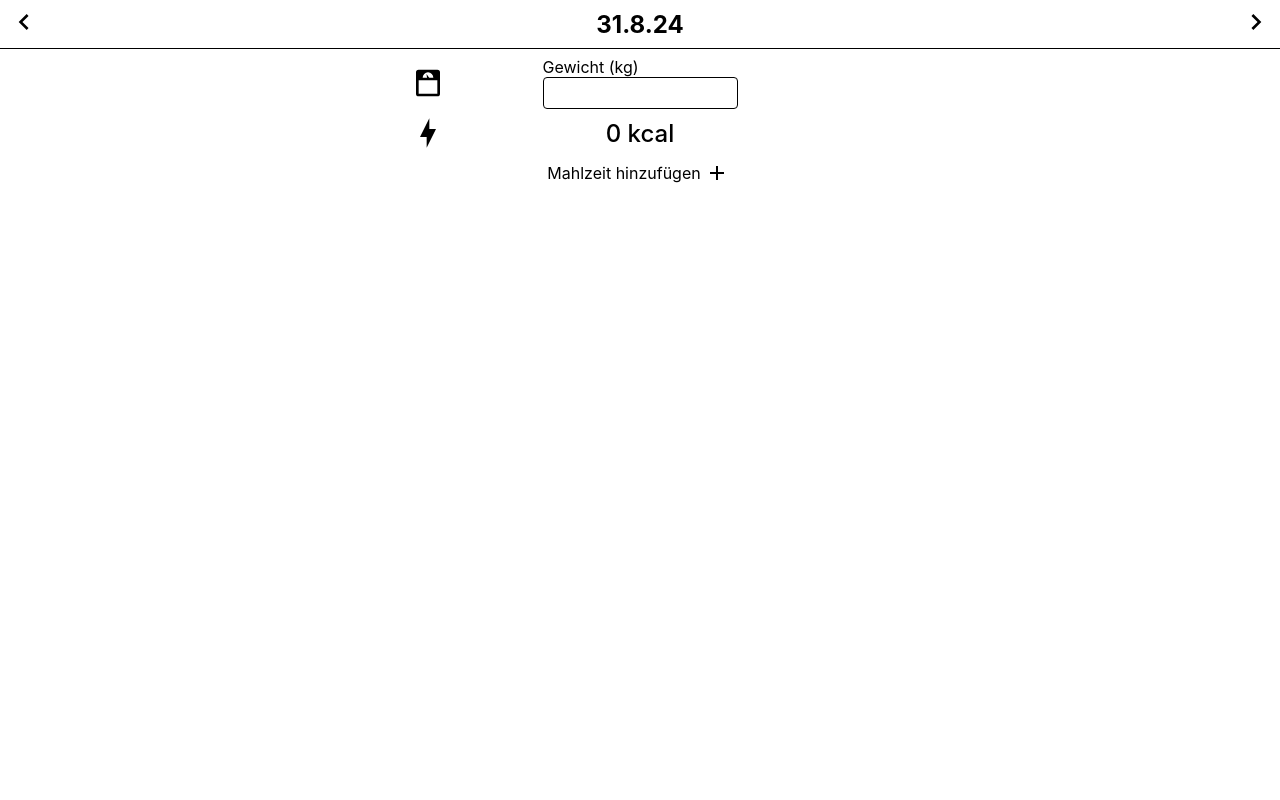
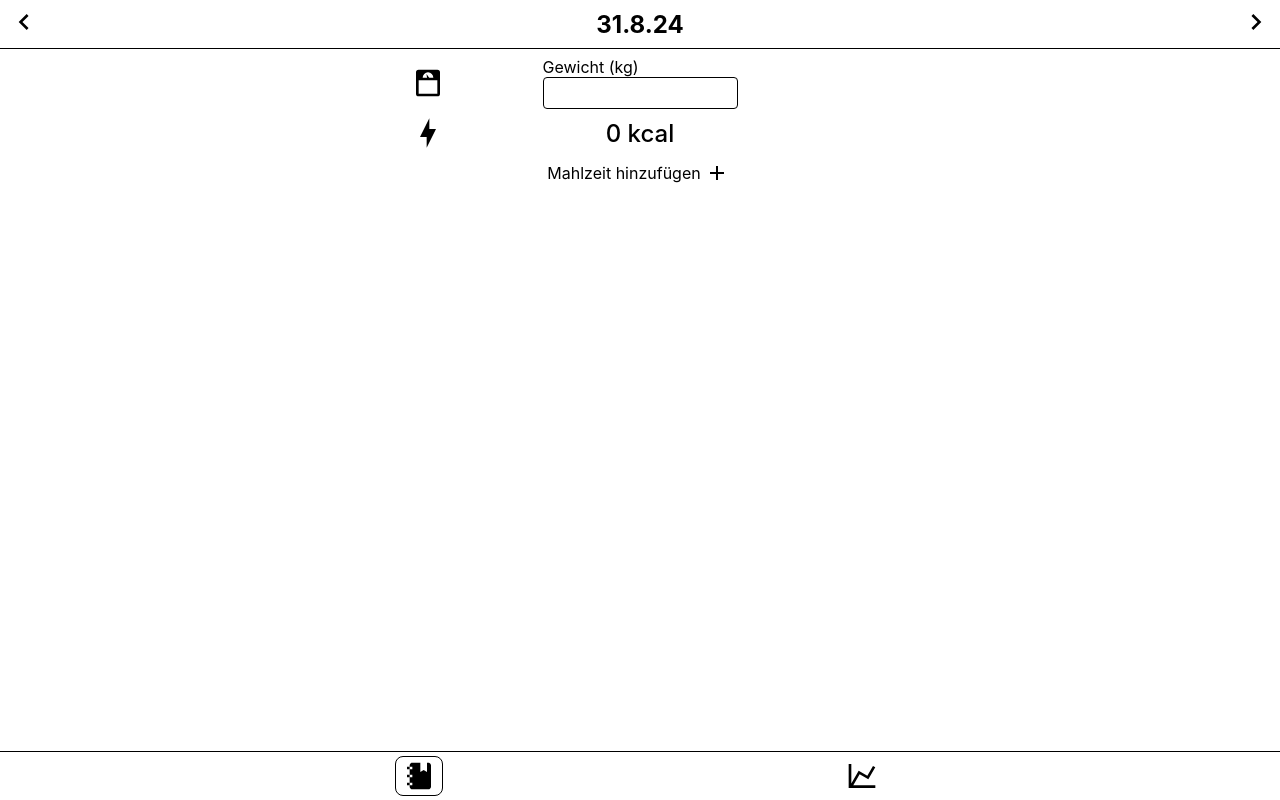
Before and after one commit to AberDerBart/kcounter, a React (Create React App) app: page /diary/2024-08-31 in a window 1280 px wide. Built offline with nearby package versions, Linux system fonts and the light colour scheme.

Commit message:
add weight chart

```diff
--- a/src/App.tsx
+++ b/src/App.tsx
@@ -4,25 +4,24 @@ import DiaryPageView from "./DiaryPage";
 import { Navigate, Route, Routes, useParams } from "react-router-dom";
 import { formatDate } from "./util";
 import useDiaryStorage from "./useDiaryStorage";
+import WeightChartView from "./WeightChartView";
 
 export default function App() {
   const [diary, setDiary] = useDiaryStorage();
 
   return (
-    <div>
     <Routes>
       <Route
         path="diary/:date/*"
         element={<DiaryPageViewContainer diary={diary} setDiary={setDiary} />}
       />
+      <Route path="chart" element={<WeightChartView diary={diary} />} />
       <Route
-          path="/"
-          element={
-            <Navigate to={`diary/${formatDate(new Date())}`} replace={true} />
-          }
+        path="/diary"
+        element={<Navigate to={`${formatDate(new Date())}`} replace={true} />}
       />
+      <Route path="/" element={<Navigate to="diary" />} />
     </Routes>
-    </div>
   );
 }
 
--- a/src/AppFrame.module.css
+++ b/src/AppFrame.module.css
@@ -24,3 +24,22 @@
     box-sizing: border-box;
     margin-inline: auto;
 }
+
+.BottomNav {
+    display: flex;
+    align-items: center;
+    justify-content: space-evenly;
+    height: 3rem;
+    flex-shrink: 0;
+    flex-grow: 0;
+    border-top: 1px solid black;
+}
+
+.NavLink {
+    padding: 0.2rem;
+    border-radius: 0.5rem;
+}
+
+.NavLink.active {
+    border: 1px solid black;
+}
--- a/src/AppFrame.tsx
+++ b/src/AppFrame.tsx
@@ -1,6 +1,12 @@
 import { ReactNode } from "react";
 
+import { ReactComponent as ChartIcon } from "./chart-line.svg";
+import { ReactComponent as NotebookIcon } from "./notebook.svg";
+
 import styles from "./AppFrame.module.css";
+import { NavLink } from "react-router-dom";
+import Icon from "./Icon";
+import classNames from "classnames";
 interface Props {
   nav: ReactNode;
   main: ReactNode;
@@ -11,6 +17,24 @@ export default function AppFrame({ nav, main }: Props) {
     <div className={styles.Wrapper}>
       <nav className={styles.Nav}>{nav}</nav>
       <main className={styles.Main}>{main}</main>
+      <nav className={styles.BottomNav}>
+        <NavLink
+          to="/diary"
+          className={({ isActive }) =>
+            classNames(styles.NavLink, isActive && styles.active)
+          }
+        >
+          <Icon component={NotebookIcon} />
+        </NavLink>
+        <NavLink
+          to="/chart"
+          className={({ isActive }) =>
+            classNames(styles.NavLink, isActive && styles.active)
+          }
+        >
+          <Icon component={ChartIcon} />
+        </NavLink>
+      </nav>
     </div>
   );
 }
--- /dev/null
+++ b/src/WeightChartView.module.css
@@ -0,0 +1,8 @@
+.Wrapper {
+    width: 100%;
+    height: 100%;
+    max-height: 30rem;
+    padding: 0.5rem;
+    box-sizing: border-box;
+    overflow: visible;
+}
--- /dev/null
+++ b/src/WeightChartView.tsx
@@ -0,0 +1,62 @@
+import { FlexibleXYPlot, LineMarkSeries, XAxis, YAxis } from "react-vis";
+import { Diary } from "./types";
+import { useMemo, useState } from "react";
+import AppFrame from "./AppFrame";
+import { addDays, endOfToday, format, startOfToday } from "date-fns";
+
+import styles from "./WeightChartView.module.css";
+
+interface Props {
+  diary: Diary;
+}
+
+export default function WeightChartView(props: Props) {
+  return <AppFrame nav={<div />} main={<WeightChart {...props} />} />;
+}
+
+export function WeightChart({ diary }: Props) {
+  const data = useMemo(() => {
+    return Object.entries(diary)
+      .flatMap(([date, v]) =>
+        v.weight ? { x: new Date(date).getTime(), y: v.weight } : []
+      )
+      .sort((l, r) => (l.x < r.x ? -1 : 1));
+  }, [diary]);
+
+  const [range, setRange] = useState<"week" | "month">("week");
+
+  const tickValues = useMemo(() => {
+    if (range === "week") {
+      return Array.from({ length: 7 }).map((_, i) =>
+        addDays(startOfToday(), i - 6).getTime()
+      );
+    }
+    return Array.from({ length: 11 }).map((_, i) =>
+      addDays(startOfToday(), i * 3 - 30).getTime()
+    );
+  }, [range]);
+
+  const filteredData = useMemo(() => {
+    const firstDate =
+      range === "week"
+        ? addDays(startOfToday(), -6).getTime()
+        : addDays(startOfToday(), -30).getTime();
+
+    return data.filter(
+      (v) => v.x >= firstDate && v.x <= endOfToday().getTime()
+    );
+  }, [data, range]);
+
+  return (
+    <div className={styles.Wrapper}>
+      <FlexibleXYPlot>
+        <XAxis
+          tickValues={tickValues}
+          tickFormat={(tick) => format(tick, "E")}
+        />
+        <YAxis title="kg" />
+        <LineMarkSeries data={filteredData} lineStyle={{ fill: "none" }} />
+      </FlexibleXYPlot>
+    </div>
+  );
+}
```
Also changed, not shown: src/chart-line.svg (added), src/notebook.svg (added). Lines whose indentation alone changed are shown as unchanged.
